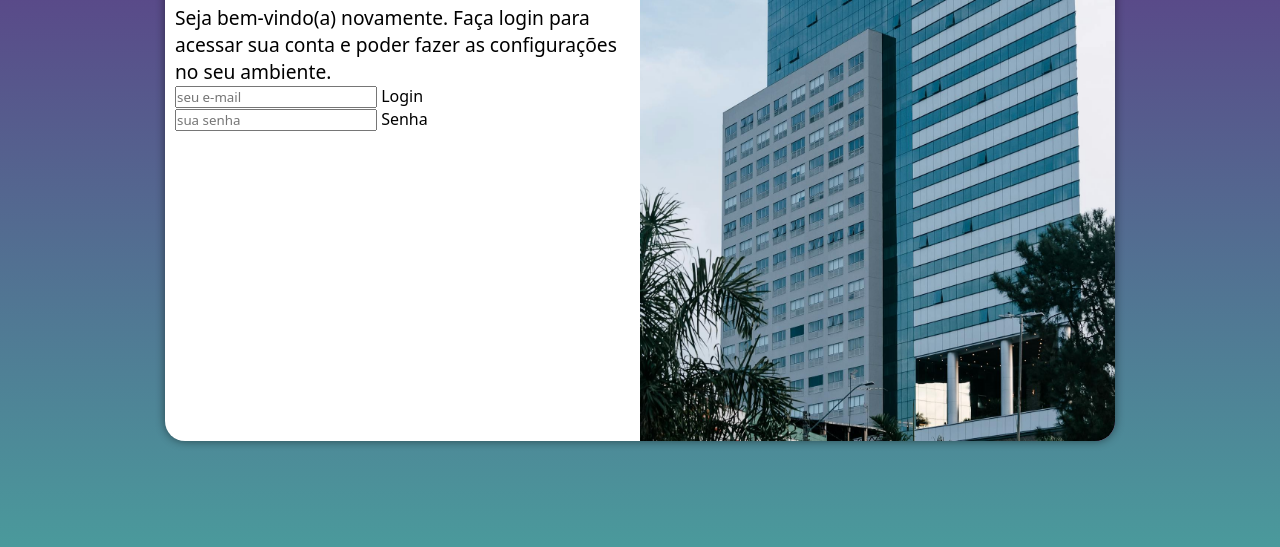
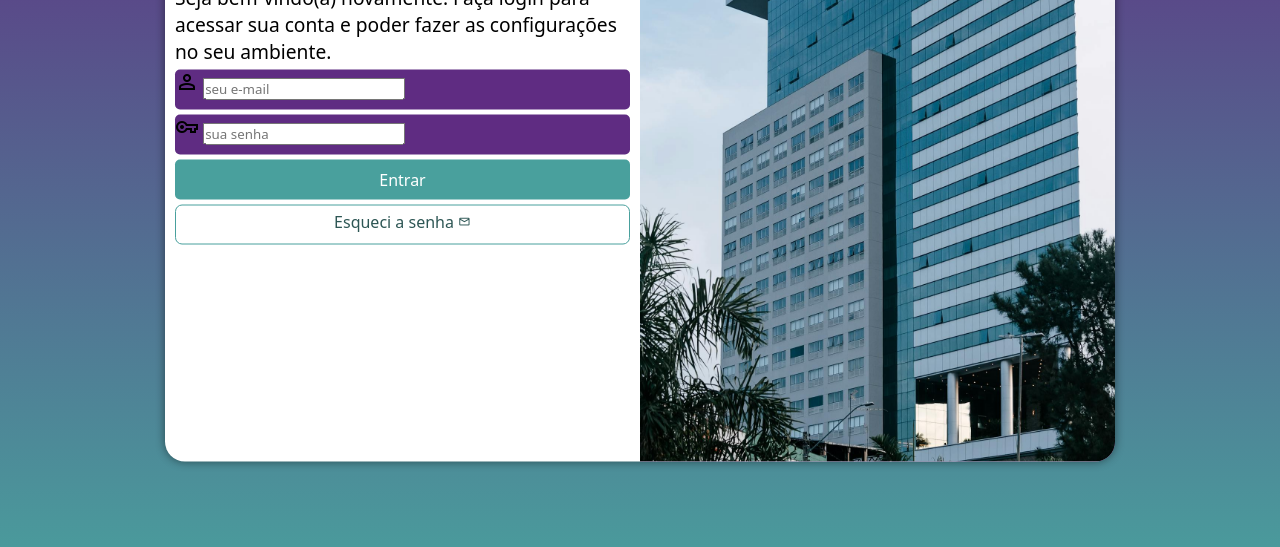
Before and after one commit to llucassouz4/projeto-login, a plain HTML site: page index.html in a window 1280 px wide. Shown: the part 209-756 px from the top of the page. Drawn offline with nearby package versions, Linux system fonts and the light colour scheme.

Commit message:
formatação do formulario

```diff
--- a/estilos/style.css
+++ b/estilos/style.css
@@ -33,8 +33,8 @@ section#login {
     overflow: hidden;
     ;
     background-color: white;
-    width: 250px;
-    height: 500px;
+    width: 260px;
+    height: 541px;
     border-radius: 20px;
     box-shadow: 0px 0px 10px rgba(0, 0, 0, 0.477);
 
@@ -64,3 +64,55 @@ div#formulario > h1 {
 div#fomulario > p {
     font-size: 0.8em;
 }
+
+form > div.campo {
+    background-color: #5f2c82;
+    width: 100%;
+    display: block;
+    height: 40px;
+    border-radius: 5px;
+    margin: 5px 0px;
+}
+
+div.campo > label {
+    display: none;
+}
+
+form > input[type=submit] {
+    display: block;
+    font-size: 1em;
+    width: 100%;
+    height: 40px;
+    background-color: #49a09d;
+    color: white;
+    border: none;
+    border-radius: 5px;
+}
+
+form > input[type=submit]:hover {
+    background-color: #2d5654;
+    cursor: pointer;
+}
+
+form > a.botao {
+    display: block;
+    text-align: center;
+    font-size: 1em;
+    width: 100%;
+    height: 40px;
+    padding-top: 5px;
+    margin-top: 5px;
+    background-color: white;
+    color: #2d5654;
+    border: 1px solid #49a09d;
+    border-radius: 7px;
+    text-decoration: none;
+}
+
+form > a.botao:hover {
+    background-color: #6cdcd9;
+}
+
+form > a.botao >span {
+    font-size: 0.8em;
+}
--- a/index.html
+++ b/index.html
@@ -4,6 +4,7 @@
     <meta charset="UTF-8">
     <meta name="viewport" content="width=device-width, initial-scale=1.0">
     <title>login</title>
+     <link href="https://fonts.googleapis.com/css2?family=Material+Symbols+Outlined" rel="stylesheet" />
     <link rel="stylesheet" href="estilos/style.css">
     <link rel="stylesheet" href="estilos/media-query.css">
 </head>
@@ -16,17 +17,19 @@
             <div id="formulario">
                 <h1>Login</h1>
                 <p>Seja bem-vindo(a) novamente. Faça login para acessar sua conta e poder fazer as configurações no seu ambiente.</p>
-                <form action="login.php" method="post">
+                <form action="login.php" method="post" autocomplete="on">
                     <div class="campo">
-
-                        <input type="email" name="login" id="ilogin" placeholder="seu e-mail">
+                         <span class="material-symbols-outlined">person</span>
+                        <input type="email" name="login" id="ilogin" placeholder="seu e-mail" autocomplete="email" required maxlength="30">
                         <label for="ilogin">Login</label>
                     </div>
                     <div class="campo">
-
-                        <input type="password" name="senha" id="isenha" placeholder="sua senha">
+                         <span class="material-symbols-outlined">vpn_key</span>
+                        <input type="password" name="senha" id="isenha" placeholder="sua senha" autocomplete="current-password" required minlength="8" maxlength="20">
                         <label for="isenha">Senha</label>
                     </div>
+                        <input type="submit" value="Entrar">
+                        <a href="esqueci.html" class="botao">Esqueci a senha <span class="material-symbols-outlined">mail</span></a>
                 </form>
             </div>
         </section>
```
